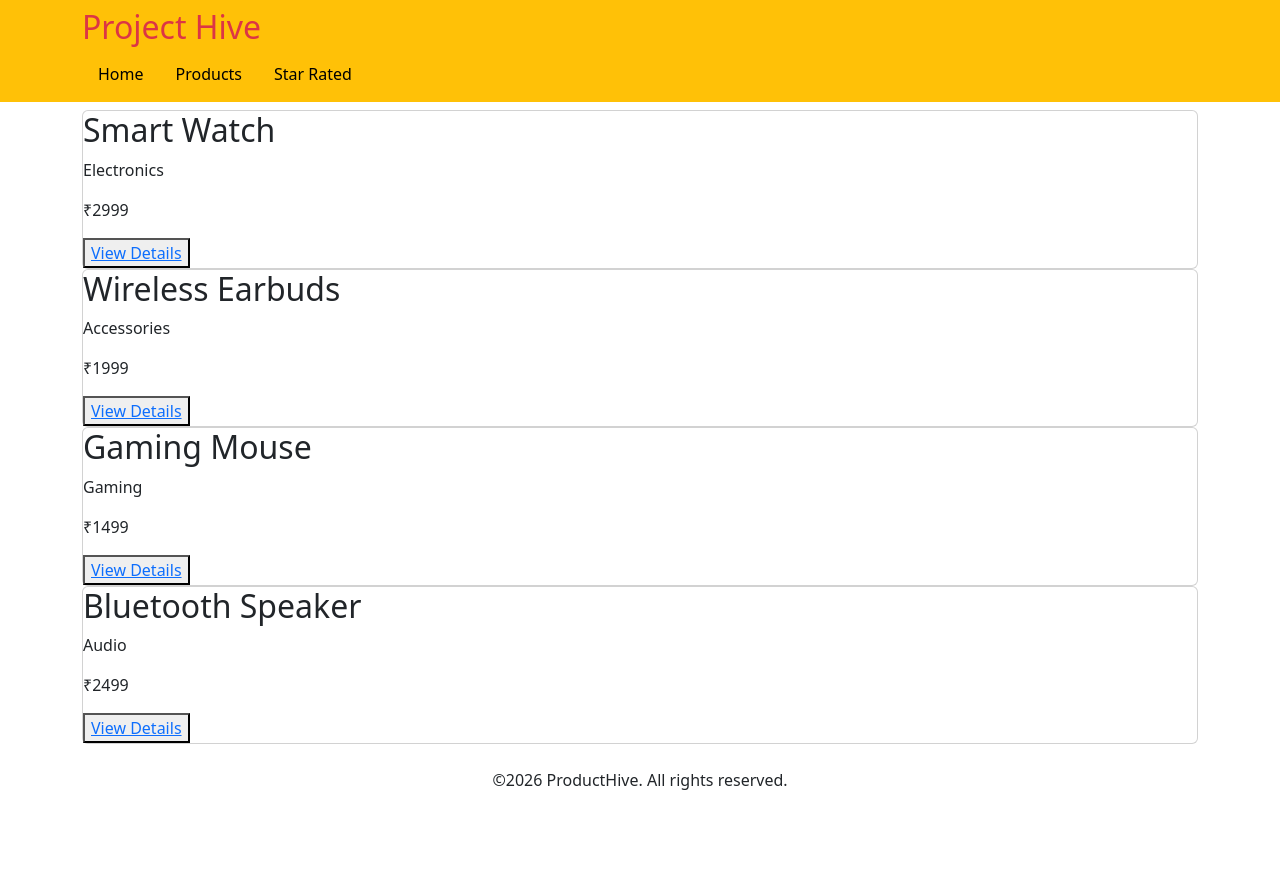
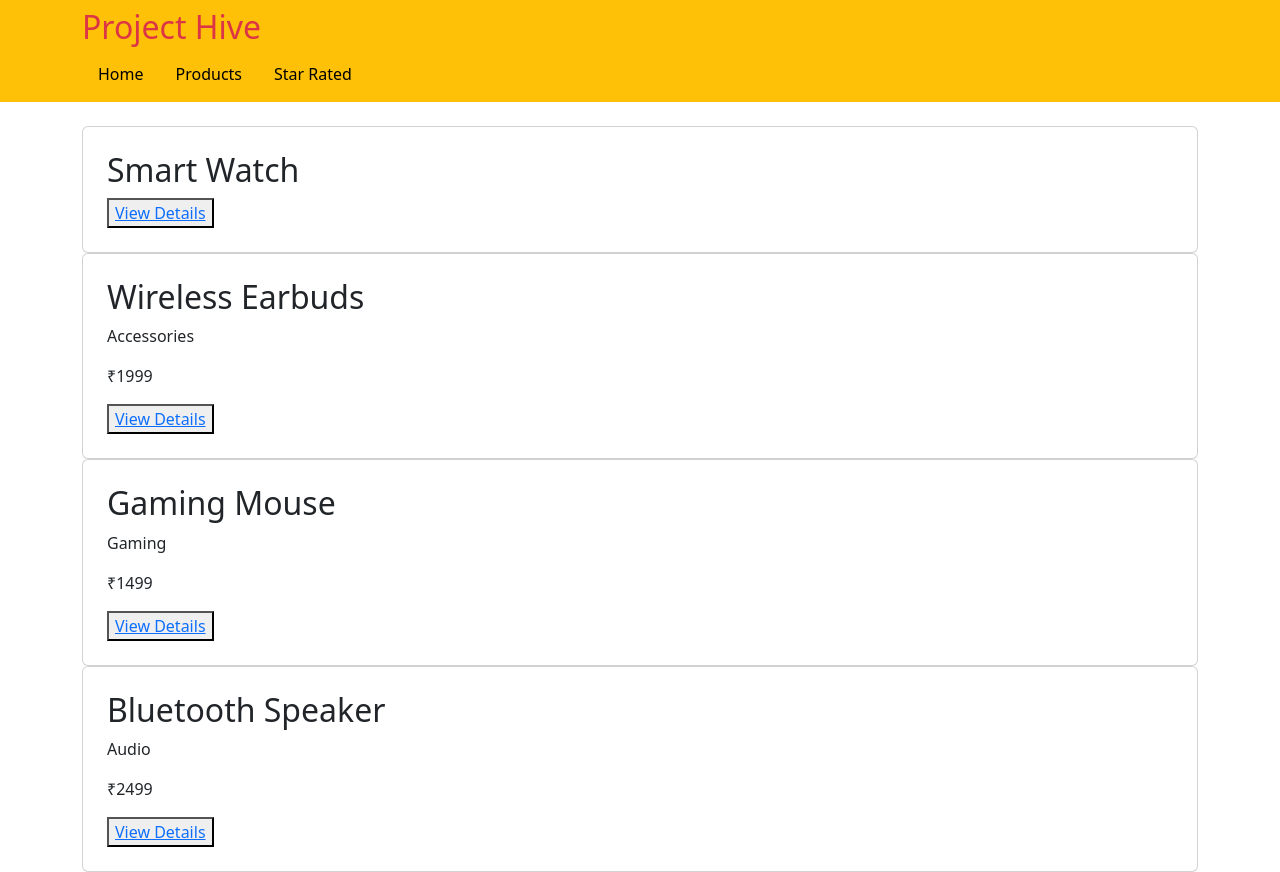
Before and after one commit to bhaveshcodm2706-venom/Product-Hive, a website: page products.html in a window 1280 px wide. Shown: the top 872 px of the page. Before the commit the page ends 832 px from the top, so only its background shows below. Drawn offline with nearby package versions, Linux system fonts and the light colour scheme.

Commit message:
Completed Products page

```diff
--- a/products.html
+++ b/products.html
@@ -7,30 +7,36 @@
     <link href="https://cdn.jsdelivr.net/npm/bootstrap@5.3.8/dist/css/bootstrap.min.css" rel="stylesheet" integrity="sha384-sRIl4kxILFvY47J16cr9ZwB07vP4J8+LH7qKQnuqkuIAvNWLzeN8tE5YBujZqJLB" crossorigin="anonymous">
 </head>
 <body>
-    <header class="p-2 bg-warning text-danger ">
+    <header class="p-2 bg-warning text-danger">
+
         <div class="container">
+
         <h1 class="h2">Project Hive</h1>
+
         <nav>
+
           <ul class="nav">
             <li class="nav-item"><a class="nav-link text-black" href="index.html">Home</a></li>
             <li class="nav-item"><a class="nav-link text-black" href="products.html">Products</a></li>
             <li class="nav-item"><a class="nav-link text-black" href="star-rated.html">Star Rated</a></li>
           </ul>
+
         </nav>
+
       </div>
+
       </header>
-      <main class="container mt-2">
+      <main class="container mt-4">
         <section>
             <div class="product card">
-                <li class="list-group-item">
+                <li class="list-group-item p-4">
                 <h2>Smart Watch</h2>
-                <p>Electronics</p>
-                <p class="price" >₹2999</p>
+
                 <button><a href="details.html?id=1">View Details</a></button>
                 </li>
             </div>
             <div class="product card">
-                <li class="list-group-item">
+                <li class="list-group-item p-4">
                 <h2>Wireless Earbuds</h2>
                 <p>Accessories</p>
                 <p class="price"> ₹1999</p>
@@ -38,7 +44,7 @@
                 </li>
             </div>
             <div class="product card">
-                <li class="list-group-item">
+                <li class="list-group-item p-4">
                 <h2>Gaming Mouse</h2>
                 <p>Gaming</p>
                 <p class="price">₹1499</p>
@@ -46,7 +52,7 @@
                 </li>
             </div>
             <div class="product card">
-                <li class="list-group-item">
+                <li class="list-group-item p-4">
                 <h2>Bluetooth Speaker</h2>
                 <p>Audio</p>
                 <p class="price">₹2499</p>
```
Also changed, not shown: index.html (+2 -2 lines), star-rated.html (+1 -1 lines).
